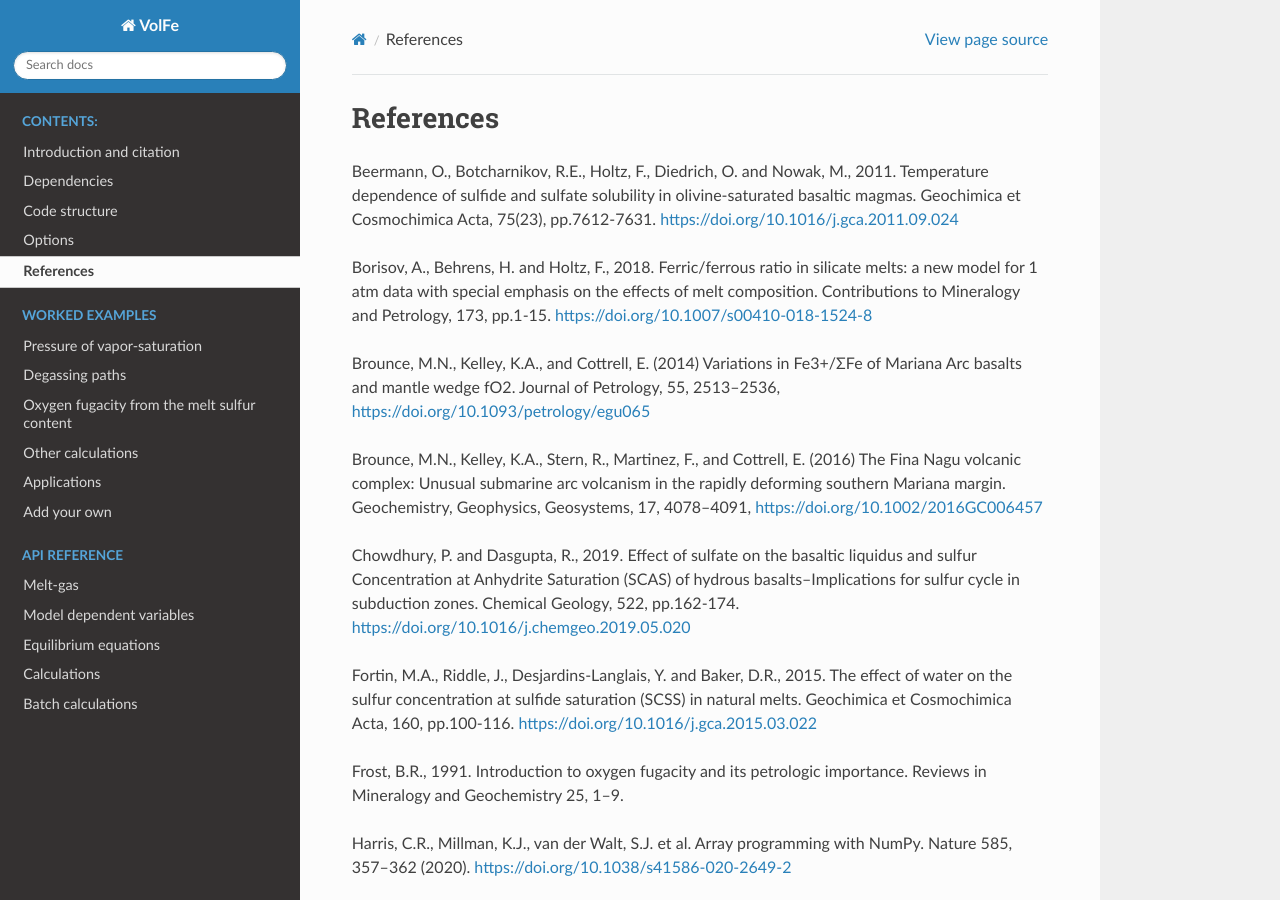
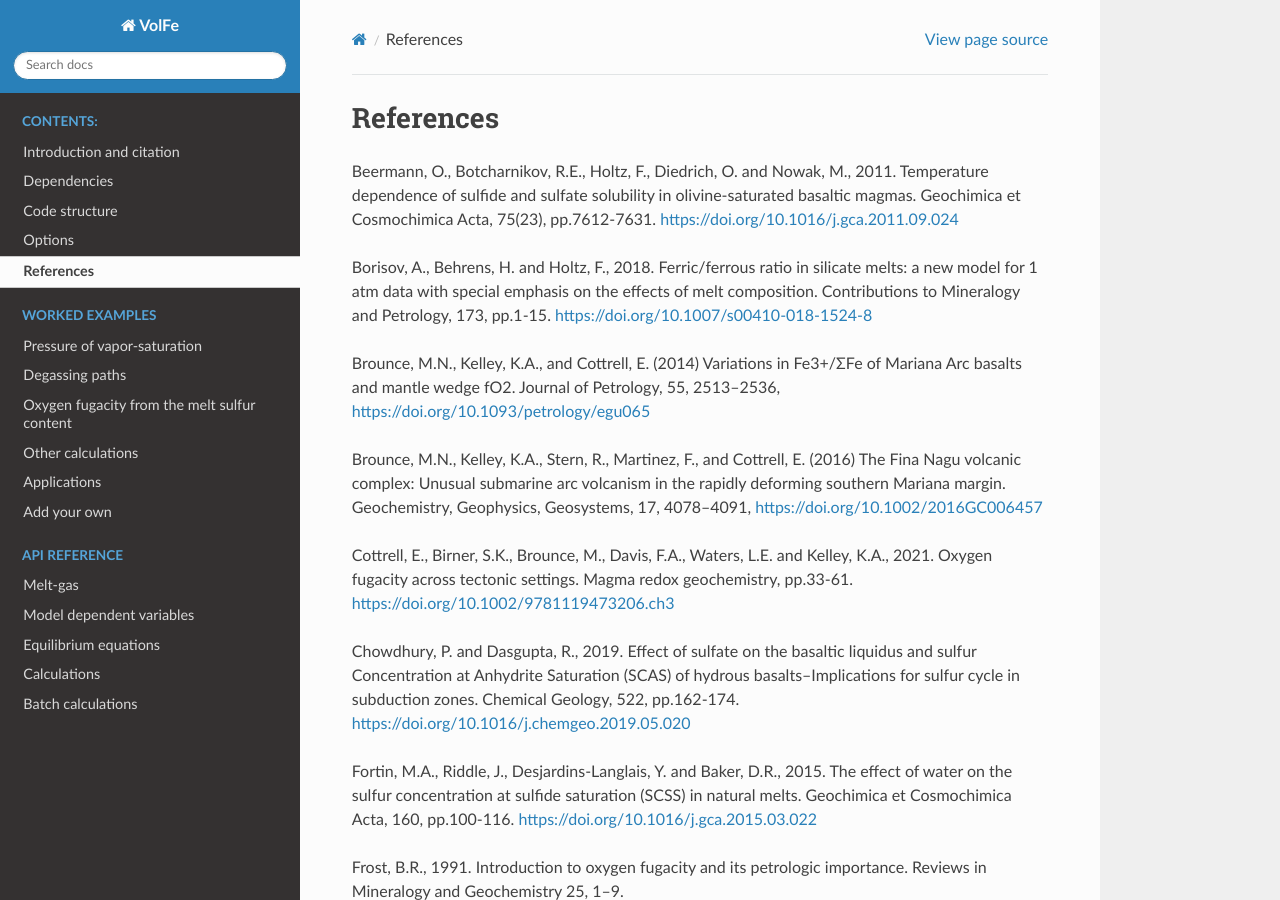
Before and after one commit to eryhughes/VolFe, a Sphinx documentation site: the page built from docs/references.rst, in a window 1280 px wide and 900 px high. Built offline with Sphinx 7.4.7 and the Read the Docs theme 3.1.0, drawn with Linux system fonts in a browser that asks for light colours.

Commit message:
updated examples 1

```diff
--- a/docs/references.rst
+++ b/docs/references.rst
@@ -9,6 +9,8 @@ Borisov, A., Behrens, H. and Holtz, F., 2018. Ferric/ferrous ratio in silicate m
 Brounce, M.N., Kelley, K.A., and Cottrell, E. (2014) Variations in Fe3+/ΣFe of Mariana Arc basalts and mantle wedge fO2. Journal of Petrology, 55, 2513–2536, https://doi.org/10.1093/petrology/egu065
 
 Brounce, M.N., Kelley, K.A., Stern, R., Martinez, F., and Cottrell, E. (2016) The Fina Nagu volcanic complex: Unusual submarine arc volcanism in the rapidly deforming southern Mariana margin. Geochemistry, Geophysics, Geosystems, 17, 4078–4091, https://doi.org/10.1002/2016GC006457
+
+Cottrell, E., Birner, S.K., Brounce, M., Davis, F.A., Waters, L.E. and Kelley, K.A., 2021. Oxygen fugacity across tectonic settings. Magma redox geochemistry, pp.33-61. https://doi.org/10.1002/9781119473206.ch3
 
 Chowdhury, P. and Dasgupta, R., 2019. Effect of sulfate on the basaltic liquidus and sulfur Concentration at Anhydrite Saturation (SCAS) of hydrous basalts–Implications for sulfur cycle in subduction zones. Chemical Geology, 522, pp.162-174. https://doi.org/10.1016/j.chemgeo.2019.05.020
 
```
Also changed, not shown: docs/Examples/1a. pvsat 1MI_df.ipynb, docs/Examples/1b. pvsat csv.ipynb, docs/Examples/1c. pvsat user_opt.ipynb.
